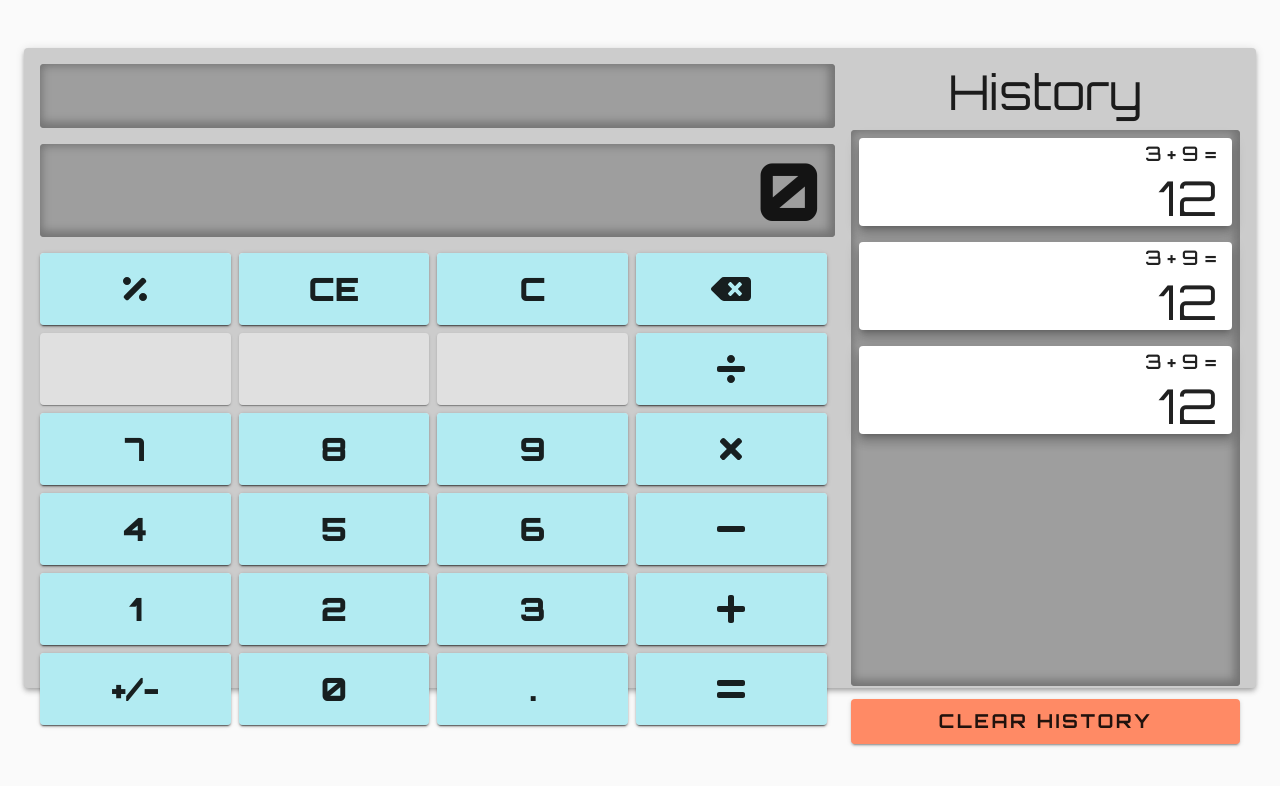
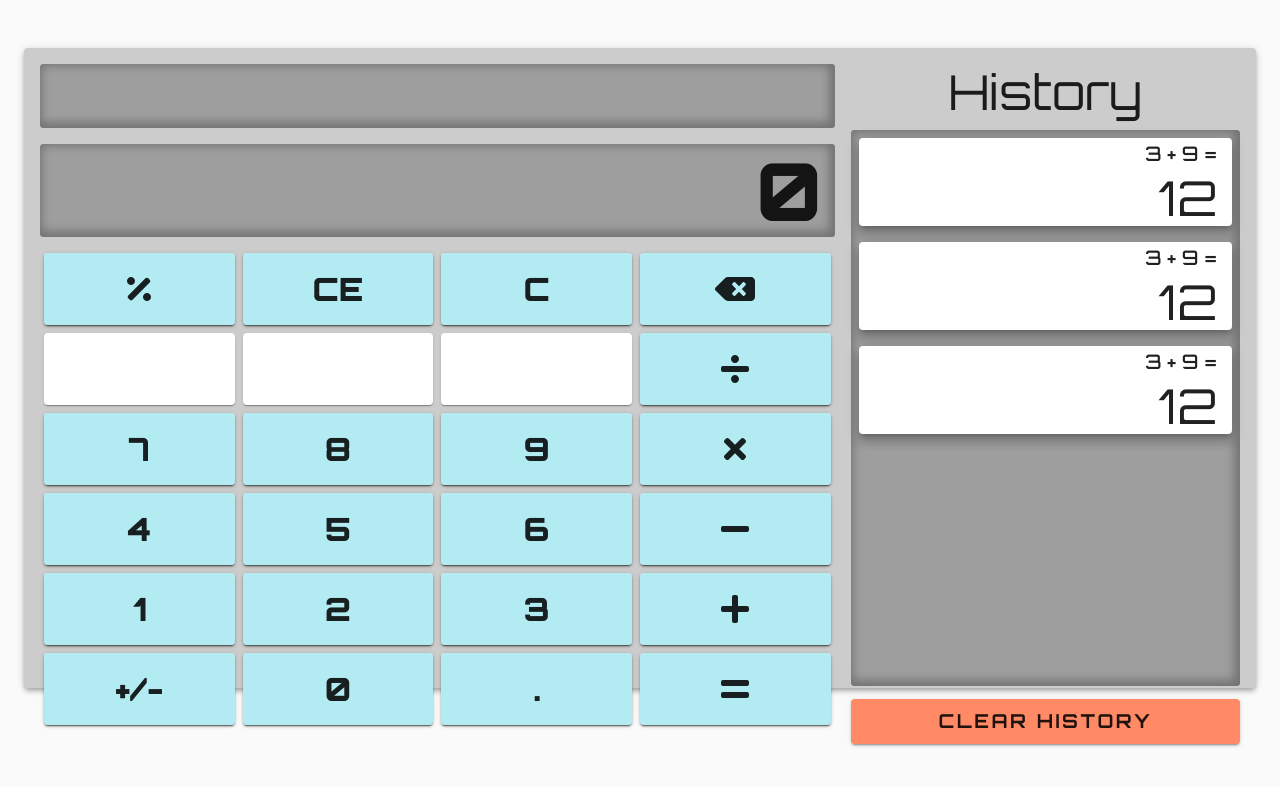
Before and after one commit to Spencer-Sch/Calculator_2.0, a React (Create React App) app: page / in a window 1280 px wide. Shown: the top 786 px of the page. Built offline with nearby package versions, Linux system fonts and the light colour scheme.

Commit message:
See README Day 9 Update 1

```diff
--- /dev/null
+++ b/src/components/Buttons/DisabledButton.js
@@ -0,0 +1,39 @@
+import { Button, Grid, makeStyles, Paper, Typography } from '@material-ui/core';
+import React from 'react';
+
+import { useStore } from '../../hooks-store/store';
+
+const useStyles = makeStyles((theme) => ({
+  buttonStyles: {
+    minWidth: '100%',
+    height: '100%',
+    minHeight: '4.5rem',
+    fontSize: '2rem',
+    fontWeight: 900,
+  },
+  paper: {
+    height: '100%',
+  },
+}));
+
+const DisabledButton = (props) => {
+  const classes = useStyles();
+
+  const dispatch = useStore()[1];
+
+  //   const printButtonType = () => {
+  //     console.log('Disabled button');
+  //   };
+
+  return (
+    <Grid item xs={3}>
+      <Paper className={classes.paper}>
+        <Button className={classes.buttonStyles} disabled={props.disable}>
+          {props.icon}
+        </Button>
+      </Paper>
+    </Grid>
+  );
+};
+
+export default DisabledButton;
--- /dev/null
+++ b/src/components/Buttons/MiscButton.js
@@ -0,0 +1,69 @@
+import { Button, Grid, makeStyles, Paper, Typography } from '@material-ui/core';
+import React from 'react';
+
+import { useStore } from '../../hooks-store/store';
+
+const useStyles = makeStyles((theme) => ({
+  buttonStyles: {
+    minWidth: '100%',
+    height: '100%',
+    minHeight: '4.5rem',
+    fontSize: '2rem',
+    fontWeight: 900,
+  },
+  paper: {
+    height: '100%',
+  },
+}));
+
+const MiscButton = (props) => {
+  const classes = useStyles();
+
+  const dispatch = useStore()[1];
+
+  // const printButtonType = () => {
+  //   console.log('Misc button');
+  // };
+
+  const sendDispatch = (event) => {
+    const value = event.target.closest('button').value;
+    switch (value) {
+      case '%':
+        dispatch('PERCENT', value);
+        break;
+      case '.':
+        dispatch('DECIMAL', value);
+        break;
+      case '+/-':
+        dispatch('POSITIVE_NEGATIVE', value);
+        break;
+      case 'CE':
+      case 'C':
+        dispatch('CLEAR_FUNCTIONS', value);
+        break;
+      case '<-':
+        dispatch('BACKSPACE', value);
+        break;
+      default:
+        throw new Error('Error: Value not recognized');
+    }
+  };
+
+  return (
+    <Grid item xs={3}>
+      <Paper className={classes.paper}>
+        <Button
+          className={classes.buttonStyles}
+          variant="contained"
+          color="primary"
+          value={props.value}
+          onClick={sendDispatch}
+        >
+          {props.icon}
+        </Button>
+      </Paper>
+    </Grid>
+  );
+};
+
+export default MiscButton;
--- /dev/null
+++ b/src/components/Buttons/NumberButton.js
@@ -0,0 +1,51 @@
+import { Button, Grid, makeStyles, Paper, Typography } from '@material-ui/core';
+import React from 'react';
+
+import { useStore } from '../../hooks-store/store';
+
+const useStyles = makeStyles((theme) => ({
+  buttonStyles: {
+    minWidth: '100%',
+    height: '100%',
+    minHeight: '4.5rem',
+    fontSize: '2rem',
+    fontWeight: 900,
+  },
+  paper: {
+    height: '100%',
+  },
+}));
+
+const NumberButton = (props) => {
+  const classes = useStyles();
+
+  const dispatch = useStore()[1];
+
+  // const printButtonType = () => {
+  //   console.log('Number button');
+  // };
+
+  const sendDispatch = (event) => {
+    const value = event.target.closest('button').value;
+    dispatch('BUILD_OPERAND', value);
+  };
+
+  return (
+    <Grid item xs={3}>
+      <Paper className={classes.paper}>
+        <Button
+          className={classes.buttonStyles}
+          variant="contained"
+          color="primary"
+          disabled={props.disable}
+          value={props.value}
+          onClick={sendDispatch}
+        >
+          {props.icon}
+        </Button>
+      </Paper>
+    </Grid>
+  );
+};
+
+export default NumberButton;
--- /dev/null
+++ b/src/components/Buttons/OperatorButton.js
@@ -0,0 +1,62 @@
+import { Button, Grid, makeStyles, Paper, Typography } from '@material-ui/core';
+import React from 'react';
+
+import { useStore } from '../../hooks-store/store';
+
+const useStyles = makeStyles((theme) => ({
+  buttonStyles: {
+    minWidth: '100%',
+    height: '100%',
+    minHeight: '4.5rem',
+    fontSize: '2rem',
+    fontWeight: 900,
+  },
+  paper: {
+    height: '100%',
+  },
+}));
+
+const OperatorButton = (props) => {
+  const classes = useStyles();
+
+  const dispatch = useStore()[1];
+
+  // const printButtonType = () => {
+  //   console.log('Operator button');
+  // };
+
+  const sendDispatch = (event) => {
+    const value = event.target.closest('button').value;
+    switch (value) {
+      case '+':
+      case '-':
+      case 'x':
+      case '/':
+        dispatch('SUM_SUB_MULT_DIV', value);
+        break;
+      case '=':
+        dispatch('EQUALS');
+        break;
+      default:
+        throw new Error('Error: Value not recognized');
+    }
+  };
+
+  return (
+    <Grid item xs={3}>
+      <Paper className={classes.paper}>
+        <Button
+          className={classes.buttonStyles}
+          variant="contained"
+          color="primary"
+          value={props.value}
+          onClick={sendDispatch}
+        >
+          {props.icon}
+        </Button>
+      </Paper>
+    </Grid>
+  );
+};
+
+export default OperatorButton;
--- a/src/components/CalculatorButtonArea.js
+++ b/src/components/CalculatorButtonArea.js
@@ -1,35 +1,44 @@
 import { Grid, makeStyles } from '@material-ui/core';
 import React from 'react';
-import CalculatorButton from './CalculatorButton';
 
 import { buttonMap } from '../constants/buttonMap.js';
+import MiscButton from './Buttons/MiscButton';
+import OperatorButton from './Buttons/OperatorButton';
+import NumberButton from './Buttons/NumberButton';
+import DisabledButton from './Buttons/DisabledButton';
 
 const useStyles = makeStyles({
-  buttonAreaStyles: {
-    // height: '70%',
-  },
+  grid: {},
+  buttonAreaStyles: {},
 });
 
 const CalculatorButtonArea = () => {
-  const createButtons = buttonMap.map((button) => (
-    <CalculatorButton
-      key={button.id}
-      icon={button.icon}
-      disable={!button.icon ? true : false}
-      value={button.value}
-    />
-  ));
+  const createButtons = buttonMap.map((button) => {
+    if (button.type === 'misc') {
+      return (
+        <MiscButton key={button.id} icon={button.icon} value={button.value} />
+      );
+    } else if (button.type === 'number') {
+      return (
+        <NumberButton key={button.id} icon={button.icon} value={button.value} />
+      );
+    } else if (button.type === 'operator') {
+      return (
+        <OperatorButton
+          key={button.id}
+          icon={button.icon}
+          value={button.value}
+        />
+      );
+    } else {
+      return <DisabledButton key={button.id} disable={true} />;
+    }
+  });
 
   const classes = useStyles();
 
   return (
-    <Grid
-      container
-      item
-      spacing={1}
-      xs={12}
-      className={classes.buttonAreaStyles}
-    >
+    <Grid container item spacing={1} xs={12} className={classes.grid}>
       {createButtons}
     </Grid>
   );
--- a/src/components/CalculatorSection.js
+++ b/src/components/CalculatorSection.js
@@ -4,7 +4,9 @@ import CalculatorButtonArea from './CalculatorButtonArea';
 import EquationArea from './EquationArea';
 
 const useStyles = makeStyles({
-  grid: {},
+  grid: {
+    justifyContent: 'center',
+  },
 });
 
 const CalculatorSection = () => {
--- a/src/constants/buttonMap.js
+++ b/src/constants/buttonMap.js
@@ -10,30 +10,65 @@ import {
 } from '@fortawesome/free-solid-svg-icons';
 
 export const buttonMap = [
-  { id: 1, icon: <FontAwesomeIcon icon={faPercentage} />, value: '%' },
-  { id: 2, icon: 'CE', value: 'CE' },
-  { id: 3, icon: 'C', value: 'C' },
-  { id: 4, icon: <FontAwesomeIcon icon={faBackspace} />, value: '<-' },
-  { id: 5, icon: null, value: null },
-  { id: 6, icon: null, value: null },
-  { id: 7, icon: null, value: null },
-  { id: 8, icon: <FontAwesomeIcon icon={faDivide} />, value: '/' },
-  { id: 9, icon: '7', value: '7' },
-  { id: 10, icon: '8', value: '8' },
-  { id: 11, icon: '9', value: '9' },
-  { id: 12, icon: <FontAwesomeIcon icon={faTimes} />, value: 'x' },
-  { id: 13, icon: '4', value: '4' },
-  { id: 14, icon: '5', value: '5' },
-  { id: 15, icon: '6', value: '6' },
-  { id: 16, icon: <FontAwesomeIcon icon={faMinus} />, value: '-' },
-  { id: 17, icon: '1', value: '1' },
-  { id: 18, icon: '2', value: '2' },
-  { id: 19, icon: '3', value: '3' },
-  { id: 20, icon: <FontAwesomeIcon icon={faPlus} />, value: '+' },
-  { id: 21, icon: '+/-', value: '+/-' },
-  { id: 22, icon: '0', value: '0' },
-  { id: 23, icon: '.', value: '.' },
-  { id: 24, icon: <FontAwesomeIcon icon={faEquals} />, value: '=' },
+  {
+    id: 1,
+    type: 'misc',
+    icon: <FontAwesomeIcon icon={faPercentage} />,
+    value: '%',
+  },
+  { id: 2, type: 'misc', icon: 'CE', value: 'CE' },
+  { id: 3, type: 'misc', icon: 'C', value: 'C' },
+  {
+    id: 4,
+    type: 'misc',
+    icon: <FontAwesomeIcon icon={faBackspace} />,
+    value: '<-',
+  },
+  { id: 5, type: 'disabled', icon: null, value: null },
+  { id: 6, type: 'disabled', icon: null, value: null },
+  { id: 7, type: 'disabled', icon: null, value: null },
+  {
+    id: 8,
+    type: 'operator',
+    icon: <FontAwesomeIcon icon={faDivide} />,
+    value: '/',
+  },
+  { id: 9, type: 'number', icon: '7', value: '7' },
+  { id: 10, type: 'number', icon: '8', value: '8' },
+  { id: 11, type: 'number', icon: '9', value: '9' },
+  {
+    id: 12,
+    type: 'operator',
+    icon: <FontAwesomeIcon icon={faTimes} />,
+    value: 'x',
+  },
+  { id: 13, type: 'number', icon: '4', value: '4' },
+  { id: 14, type: 'number', icon: '5', value: '5' },
+  { id: 15, type: 'number', icon: '6', value: '6' },
+  {
+    id: 16,
+    type: 'operator',
+    icon: <FontAwesomeIcon icon={faMinus} />,
+    value: '-',
+  },
+  { id: 17, type: 'number', icon: '1', value: '1' },
+  { id: 18, type: 'number', icon: '2', value: '2' },
+  { id: 19, type: 'number', icon: '3', value: '3' },
+  {
+    id: 20,
+    type: 'operator',
+    icon: <FontAwesomeIcon icon={faPlus} />,
+    value: '+',
+  },
+  { id: 21, type: 'misc', icon: '+/-', value: '+/-' },
+  { id: 22, type: 'number', icon: '0', value: '0' },
+  { id: 23, type: 'misc', icon: '.', value: '.' },
+  {
+    id: 24,
+    type: 'operator',
+    icon: <FontAwesomeIcon icon={faEquals} />,
+    value: '=',
+  },
 ];
 
 export default buttonMap;
```
Also changed, not shown: src/components/old components/CalculatorButton.js (renamed from src/components/CalculatorButton.js), 1 other file (tests, documents, lock files or other folders).
